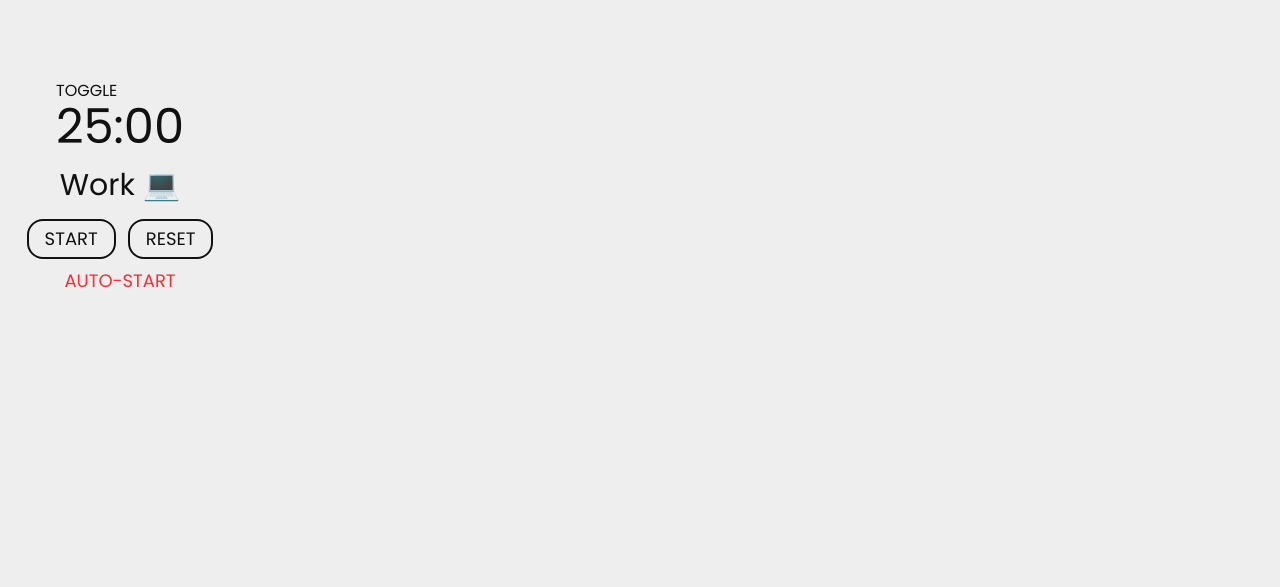
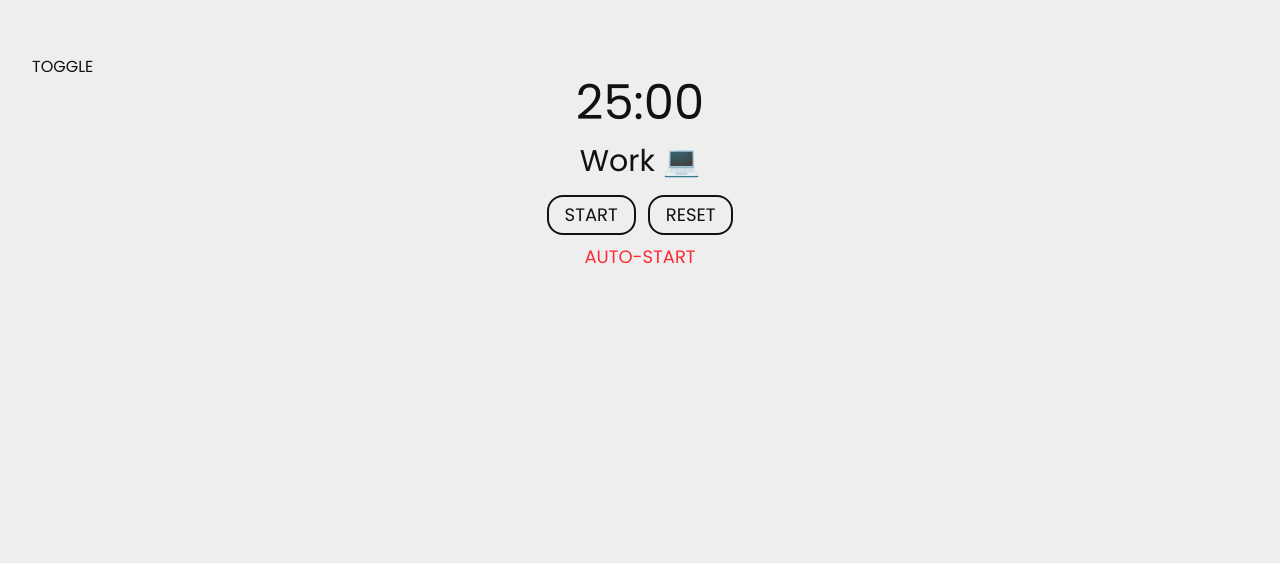
Before and after one commit to leakoo/pomodoro-chrome-extension, a React (Vite) app: page / in a window 1280 px wide. Shown: the part 237-824 px from the top of the page. After the commit the page ends 800 px from the top, so only its background shows below. Built offline with nearby package versions, Linux system fonts and the light colour scheme.

Commit message:
style: Moved body styles to app.jsx and add custom variant for dark mode

```diff
--- a/src/index.css
+++ b/src/index.css
@@ -1,11 +1,8 @@
 @import url('https://fonts.googleapis.com/css2?family=Inter:opsz@14..32&family=Poppins&family=Roboto&display=swap');
 @import "tailwindcss";
 
+@custom-variant dark (&:where(.dark, .dark *));
+
 body {
   font-family: "Poppins", "Inter";
-  background-color: #EEE;
-  color: #111;
-  margin: 1.5rem;
-  width: 12rem;
-  height: 12rem;
 }
```
